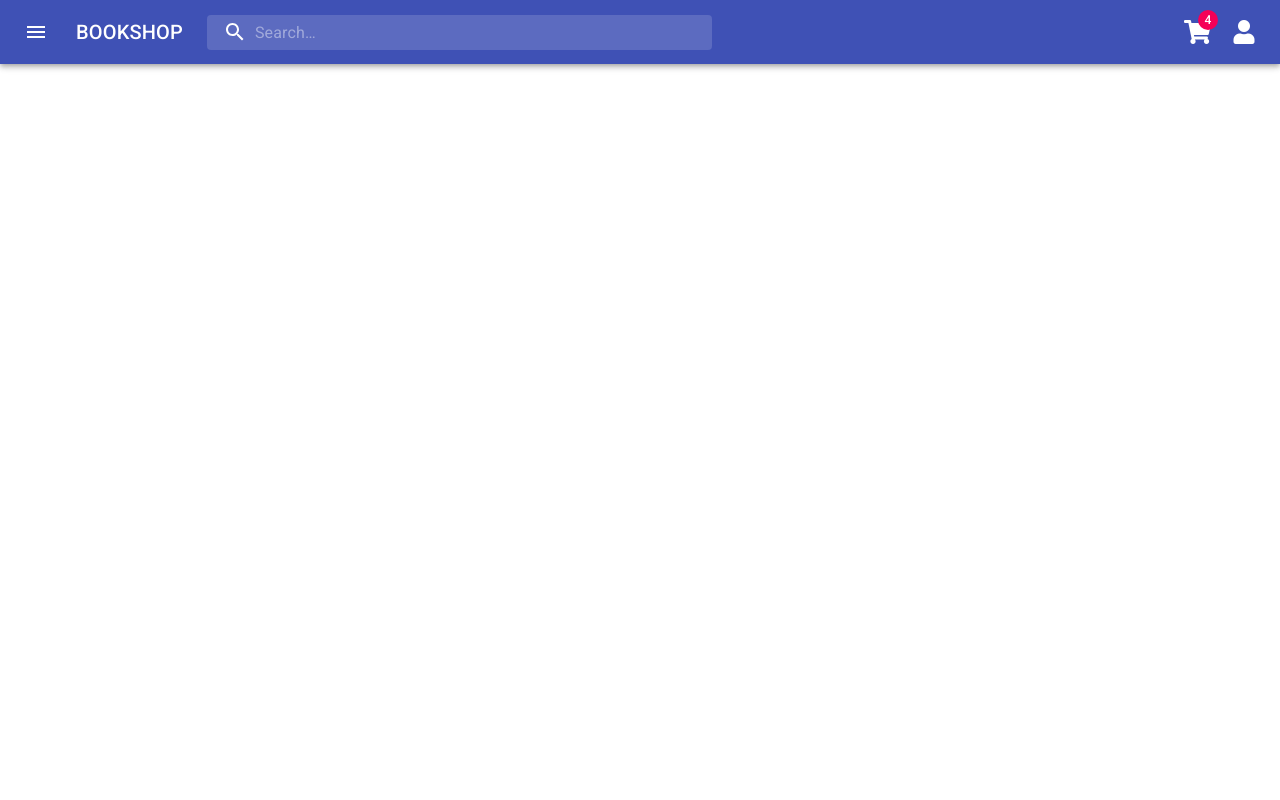
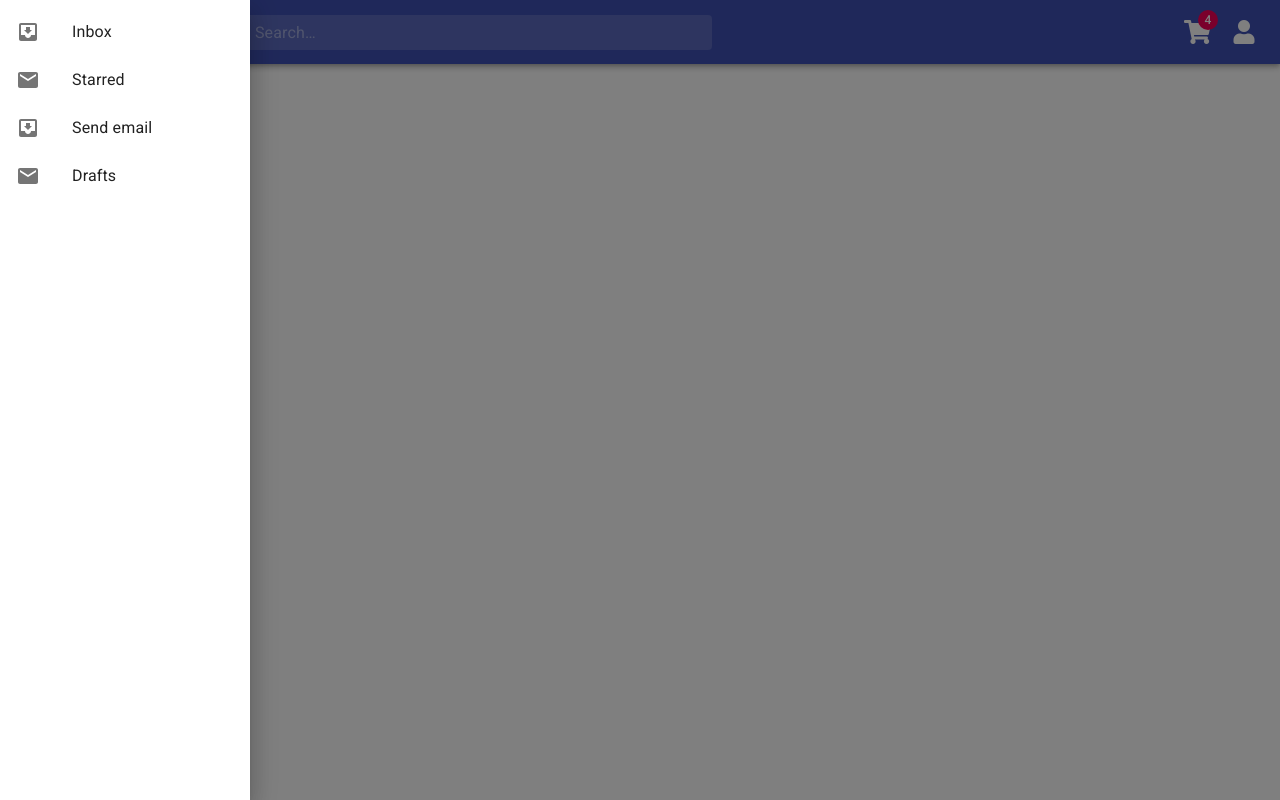
Before and after one commit to tattrung15/bookshop_client, a React (Create React App) app: page / in a window 1280 px wide. Both pictures are taken after a click on the button 36 px from the left and 32 px from the top of the page. Built offline with nearby package versions, Linux system fonts and the light colour scheme.

Commit message:
swipe app bar

```diff
--- a/src/components/AppBar/index.js
+++ b/src/components/AppBar/index.js
@@ -36,6 +36,12 @@ import { userSeletor } from "../../recoil/userState";
 import { auth } from "../../utils/auth";
 
 const useStyles = makeStyles((theme) => ({
+  list: {
+    width: 250,
+  },
+  fullList: {
+    width: "auto",
+  },
   grow: {
     flexGrow: 1,
   },
@@ -97,11 +103,16 @@ const useStyles = makeStyles((theme) => ({
       display: "none",
     },
   },
+  small: {
+    width: theme.spacing(4),
+    height: theme.spacing(4),
+  },
 }));
 
 export default function PrimarySearchAppBar() {
   const classes = useStyles();
 
+  const [state, setState] = useState({ left: false });
   const [anchorEl, setAnchorEl] = useState(null);
   const [userState, setUserState] = useRecoilState(userSeletor);
   const [mobileMoreAnchorEl, setMobileMoreAnchorEl] = useState(null);
@@ -122,6 +133,10 @@ export default function PrimarySearchAppBar() {
     handleMobileMenuClose();
   };
 
+  const handleMobileMenuOpen = (event) => {
+    setMobileMoreAnchorEl(event.currentTarget);
+  };
+
   const handleMenuLogout = () => {
     setAnchorEl(null);
     handleMobileMenuClose();
@@ -133,10 +148,6 @@ export default function PrimarySearchAppBar() {
       isAdmin: null,
     });
     window.location = "/";
-  };
-
-  const handleMobileMenuOpen = (event) => {
-    setMobileMoreAnchorEl(event.currentTarget);
   };
 
   const menuId = "primary-search-account-menu";
@@ -206,13 +217,73 @@ export default function PrimarySearchAppBar() {
           aria-controls="primary-search-account-menu"
           aria-haspopup="true"
           color="inherit"
+          disableRipple
+          disableTouchRipple
         >
-          <Icon className="fa fa-user" />
+          {userState.username && (
+            <Box>
+              <Avatar className={classes.small}>
+                {userState.username.substring(0, 1).toUpperCase()}
+              </Avatar>
+            </Box>
+          )}
+          {!userState.username && <Icon className="fa fa-user" />}
         </IconButton>
-        <p>Profile</p>
+        {userState.username && <p>{userState.username}</p>}
+        {!userState.username && <p>Log in</p>}
       </MenuItem>
     </Menu>
   );
+
+  const list = (anchor) => (
+    <div
+      className={clsx(classes.list, {
+        [classes.fullList]: anchor === "top" || anchor === "bottom",
+      })}
+      role="presentation"
+      onClick={toggleDrawer(anchor, false)}
+      onKeyDown={toggleDrawer(anchor, false)}
+    >
+      <List>
+        <ListItem button>
+          <ListItemIcon>
+            <InboxIcon />
+          </ListItemIcon>
+          <ListItemText primary="Inbox" />
+        </ListItem>
+        <ListItem button>
+          <ListItemIcon>
+            <MailIcon />
+          </ListItemIcon>
+          <ListItemText primary="Starred" />
+        </ListItem>
+        <ListItem button>
+          <ListItemIcon>
+            <InboxIcon />
+          </ListItemIcon>
+          <ListItemText primary="Send email" />
+        </ListItem>
+        <ListItem button>
+          <ListItemIcon>
+            <MailIcon />
+          </ListItemIcon>
+          <ListItemText primary="Drafts" />
+        </ListItem>
+      </List>
+    </div>
+  );
+
+  const toggleDrawer = (anchor, open) => (event) => {
+    if (
+      event &&
+      event.type === "keydown" &&
+      (event.key === "Tab" || event.key === "Shift")
+    ) {
+      return;
+    }
+
+    setState({ ...state, [anchor]: open });
+  };
 
   return (
     <div className={classes.grow}>
@@ -223,9 +294,18 @@ export default function PrimarySearchAppBar() {
             className={classes.menuButton}
             color="inherit"
             aria-label="open drawer"
+            onClick={toggleDrawer("left", true)}
           >
             <MenuIcon />
           </IconButton>
+          <SwipeableDrawer
+            anchor={"left"}
+            open={state["left"]}
+            onClose={toggleDrawer("left", false)}
+            onOpen={toggleDrawer("left", true)}
+          >
+            {list("left")}
+          </SwipeableDrawer>
           <Link to="/" style={{ color: "white", textDecoration: "none" }}>
             <Typography className={classes.title} variant="h6" noWrap>
               BOOKSHOP
@@ -261,6 +341,7 @@ export default function PrimarySearchAppBar() {
               aria-haspopup="true"
               onClick={handleProfileMenuOpen}
               color="inherit"
+              disableRipple
             >
               {userState.username && (
                 <Chip
```
